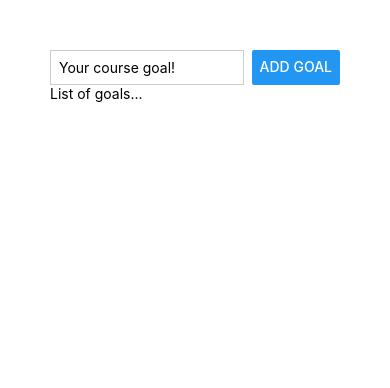
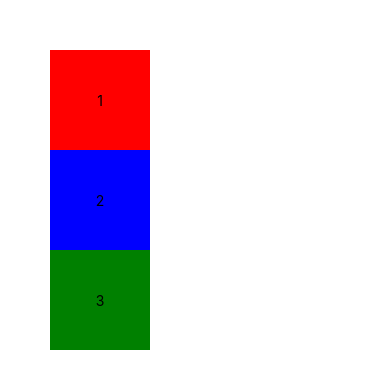
Before and after one commit to arnoldpaye/RNCourse, a React Native app: screen / in a window 390 px wide. Shown: the top 388 px of the page. Built offline with nearby package versions, Linux system fonts and the light colour scheme.

Commit message:
feat: init flexbox

```diff
--- a/App.js
+++ b/App.js
@@ -2,31 +2,40 @@
 
 export default function App() {
   return (
-    <View style={styles.appContainer}>
-      <View style={styles.inputContainer}>
-        <TextInput style={styles.textInput} placeholder="Your course goal!" />
-        <Button title="Add Goal" />
+    <View style={{ padding: 50 }}>
+      <View
+        style={{
+          backgroundColor: "red",
+          width: 100,
+          height: 100,
+          justifyContent: "center",
+          alignItems: "center",
+        }}
+      >
+        <Text>1</Text>
       </View>
-      <View>
-        <Text>List of goals...</Text>
+      <View
+        style={{
+          backgroundColor: "blue",
+          width: 100,
+          height: 100,
+          justifyContent: "center",
+          alignItems: "center",
+        }}
+      >
+        <Text>2</Text>
+      </View>
+      <View
+        style={{
+          backgroundColor: "green",
+          width: 100,
+          height: 100,
+          justifyContent: "center",
+          alignItems: "center",
+        }}
+      >
+        <Text>3</Text>
       </View>
     </View>
   );
 }
-
-const styles = StyleSheet.create({
-  appContainer: {
-    padding: 50,
-  },
-  inputContainer: {
-    flexDirection: "row",
-    justifyContent: "space-between",
-  },
-  textInput: {
-    borderWidth: 1,
-    borderColor: "#cccccc",
-    width: "80%",
-    marginRight: 8,
-    padding: 8,
-  },
-});
```
